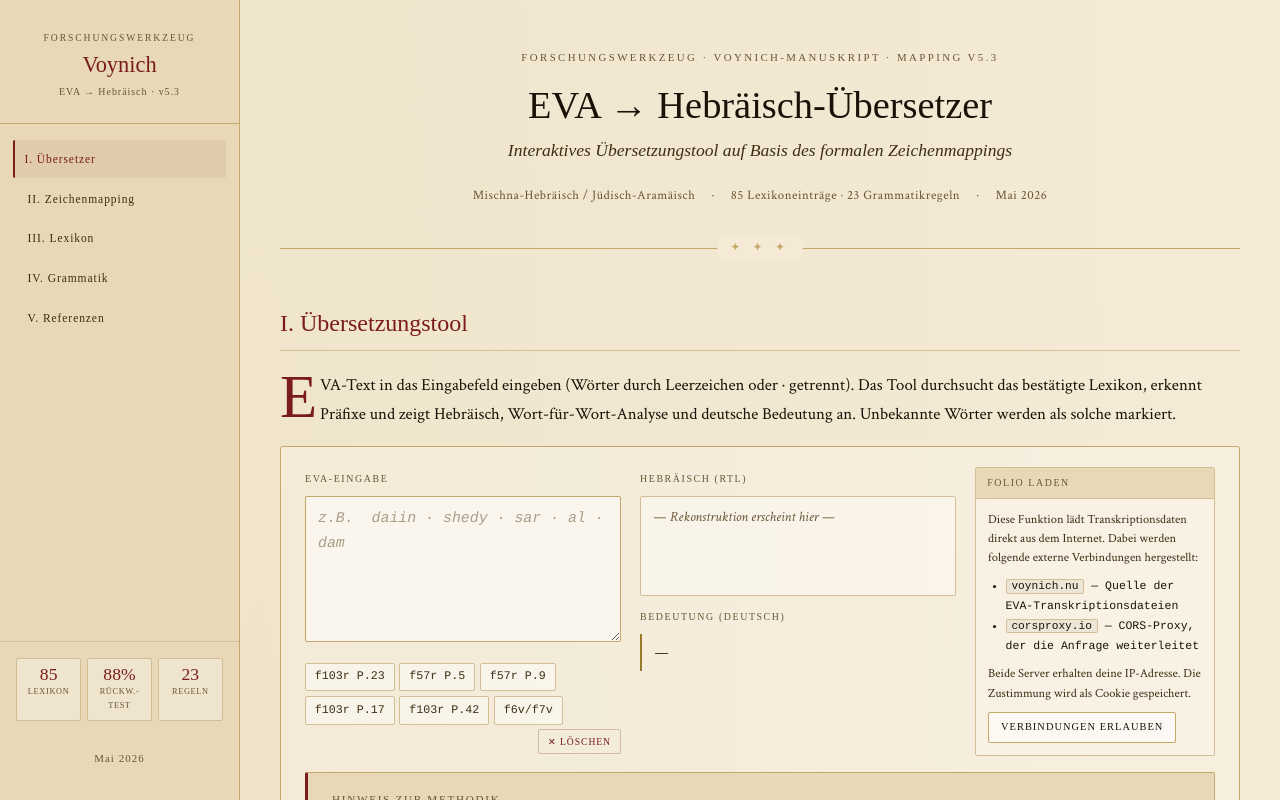
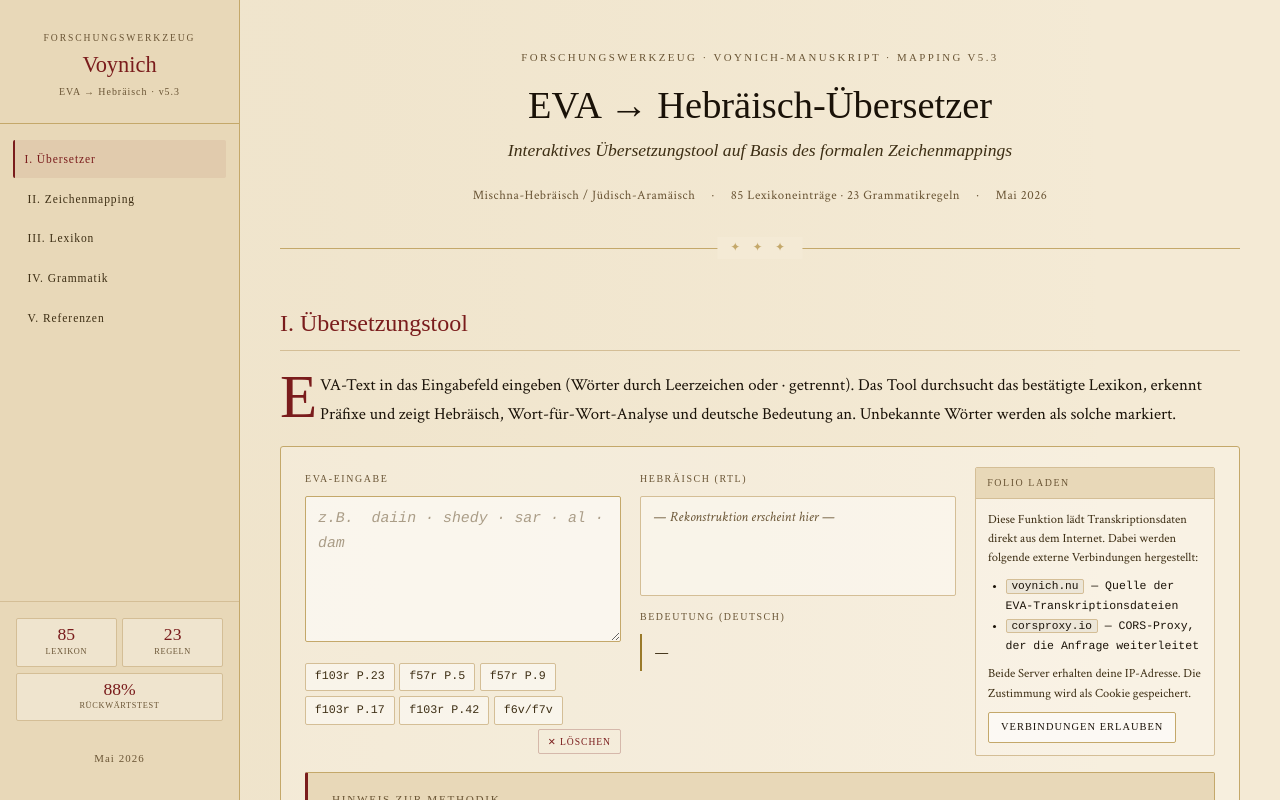
Before and after one commit to dmitrijkiltau/voynich, a SvelteKit app in the folder voynich-svelte/: page / in a window 1280 px wide. Shown: the top 800 px of the page. Built offline with nearby package versions, Linux system fonts and the light colour scheme; a web font is replaced by a local one.

Commit message:
Refactor sidebar stats layout and update displayed values

```diff
--- a/voynich-svelte/src/routes/+page.svelte
+++ b/voynich-svelte/src/routes/+page.svelte
@@ -87,12 +87,18 @@
 		</nav>
 
 		<div class="sidebar-stats">
-			{#each [['85', 'Lexikon'], ['88%', 'Rückw.-Test'], ['23', 'Regeln']] as [n, l]}
-				<div class="sidebar-stat">
-					<span class="ss-n">{n}</span>
-					<span class="ss-l">{l}</span>
-				</div>
-			{/each}
+			<div class="sidebar-stat">
+				<span class="ss-n">85</span>
+				<span class="ss-l">Lexikon</span>
+			</div>
+			<div class="sidebar-stat">
+				<span class="ss-n">23</span>
+				<span class="ss-l">Regeln</span>
+			</div>
+			<div class="sidebar-stat sidebar-stat--full">
+				<span class="ss-n">88%</span>
+				<span class="ss-l">Rückwärtstest</span>
+			</div>
 		</div>
 
 		<div class="sidebar-meta">Mai 2026</div>
@@ -284,11 +290,13 @@
 
 	.sidebar-stats {
 		display: grid;
-		grid-template-columns: repeat(3, 1fr);
+		grid-template-columns: repeat(2, 1fr);
 		gap: .35rem;
 		padding: 1rem;
 		border-top: 1px solid var(--parch-dk);
 		margin-top: auto;
+
+		& .sidebar-stat--full { grid-column: 1 / -1; }
 
 		& .sidebar-stat {
 			text-align: center;
```
